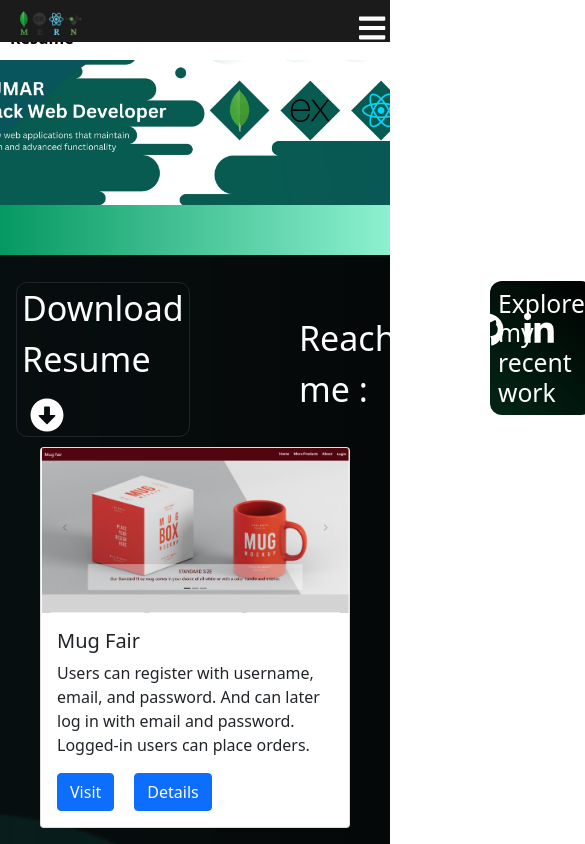
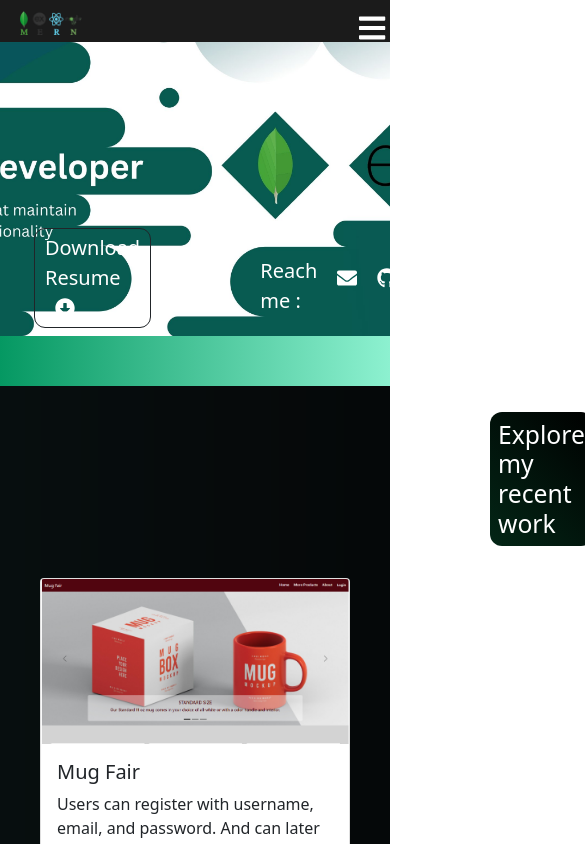
Before and after one commit to Alok-Codecamp/alok-portfolio, a React (Create React App) app: page / in a window 390 px wide. Shown: the top 844 px of the page, 585 px wide, since content can reach past the window. Built offline with nearby package versions, Linux system fonts and the light colour scheme.

Commit message:
working on responsive

```diff
--- a/src/Pages/HomePage/Home/Home.css
+++ b/src/Pages/HomePage/Home/Home.css
@@ -8,7 +8,7 @@
 .banner-footer {
     display: flex;
     align-items: center;
-    justify-content: flex-start;
+    justify-content: space-between;
     margin-top: 17%;
     padding-bottom: 2%;
 }
@@ -116,23 +116,79 @@
         margin-right: 364px;
     }
 }
-@media (max-width:986px) {
-   .banner{
-    margin-top: 0px;
-   }
-   .banner-footer{
-    margin-top: 42px;
-    position: relative;
-    top: 240px;
-    right: 18px;
-   }
-   .resume-download-button{
 
-   }
+@media (min-width:1366px) {
+    .banner-footer {
+        display: flex;
+        align-items: center;
+        justify-content: center;
+        margin-top: 17%;
+        padding-bottom: 3%;
+}
+.resume-download-button {
+    font-size: 28px;
+    border: 1px solid;
+    border-radius: 11px;
+    margin-right: 68px;
+    padding: 0 10px 0 10px;
+}
+    .contact-link {
+        font-size: 28px;
+        display: flex;
+        justify-content: center;
+        align-items: center;
+        margin-right: 300px;
+
+    }
+
 }
 
-@media (max-width:688px) {
+@media (max-width:1365px) {
+    .banner{
+     margin-top: 0px;
+    }
+    .banner-footer{
+        display: flex;
+        align-items: center;
+        justify-content: space-between;
+        margin-top: 42px;
+        padding-top: 186px;
+    }
+    .resume-download-button{
+        font-size: 20px;
+        padding: 4px 10px 4px 10px;
+    }
+    .resume-download-icon {
+        margin: 0px 0px 0px 10px;
+    }
+    .contact-link {
+        font-size: 20px;
+        justify-content: center;
+        align-items: center;
+        margin-right: 125px;
+    }
+
+    .contact-link>p {
+        color: white;
+        margin: 16px 0px 0px 0px;
+    }
 
 
+    /* contact page design */
 
-}
+    .Contact-page-container {
+        display: flex;
+        align-items: center;
+        flex-direction: column-reverse;
+        justify-content: center;
+   }
+   .contact-text {
+    background-image: linear-gradient(45deg, #000, #064238);
+    color: #fff;
+    margin-left: 68px;
+    margin-right: 50px;
+    margin-bottom: 60px;
+    padding: 62px 35px 62px 36px;
+    border-radius: 20px;
+   }
+ }
--- a/src/Pages/HomePage/Home/Home.js
+++ b/src/Pages/HomePage/Home/Home.js
@@ -22,7 +22,7 @@ const Home = () => {
 
 
     return (
-        <div className="container-div">
+        <div id='check' className="container-div">
             <div className="banner">
                 {/* <img src={banner} alt="" /> */}
                 <Navigation></Navigation>
--- a/src/Pages/HomePage/NavBar/NavBar.css
+++ b/src/Pages/HomePage/NavBar/NavBar.css
@@ -48,30 +48,6 @@ nav.Nav-bar-text ul.desktop-menu{
 .mobile-menu{
     display: none;
 }
-
-@media only screen and (min-width:2160px) {
-    .Nav-bar-text {
-        font-family: 'Roboto', sans-serif;
-        font-size: 34px;
-        text-align: left;
-        height: 42px;
-        display: flex;
-        align-items: center;
-        justify-content: space-between;
-        padding: 20px 0px 0px 20px;
-    }
-    .Nav-bar-text ul.desktop-menu li a{
-        color: white;
-        background-color: #085B51;
-        padding: 3px 10px 3px 10px;
-        text-decoration: none;
-        margin-left: 20px;
-        font-weight: 500;
-        letter-spacing: 1px;
-        border-radius: 22px;
-    }
-}
-
 @media (max-width:988px){
     .bar-line{
         display: block;
@@ -100,7 +76,7 @@ nav.Nav-bar-text ul.desktop-menu{
         z-index: 1;
         top:-164px;
 
-        padding: 10px 60% 10px 10px;
+        padding: 10px 14% 10px 10px;
         width:auto;
         background-color: white;
         transition: all 0.2s ease-out;
@@ -116,7 +92,8 @@ nav.Nav-bar-text ul.desktop-menu{
         color: black;
     }
     #menu-btn:checked ~ .mobile-menu{
-        top: 60px;
+        top: 32px;
+        left: 65%;
         transition: all 0.3s ease-in;
 
     }
@@ -125,3 +102,33 @@ nav.Nav-bar-text ul.desktop-menu{
     }
 
 }
+ /* This css for minimum hd display */
+
+ @media only screen and (min-width:1366px){
+
+ }
+
+/* this css for minimum 2k display   */
+
+@media only screen and (min-width:2160px) {
+    .Nav-bar-text {
+        font-family: 'Roboto', sans-serif;
+        font-size: 34px;
+        text-align: left;
+        height: 42px;
+        display: flex;
+        align-items: center;
+        justify-content: space-between;
+        padding: 20px 0px 0px 20px;
+    }
+    .Nav-bar-text ul.desktop-menu li a{
+        color: white;
+        background-color: #085B51;
+        padding: 3px 10px 3px 10px;
+        text-decoration: none;
+        margin-left: 20px;
+        font-weight: 500;
+        letter-spacing: 1px;
+        border-radius: 22px;
+    }
+}
```
Also changed, not shown: src/Pages/HomePage/NavBar/Navigation.js (+2 -5 lines).
